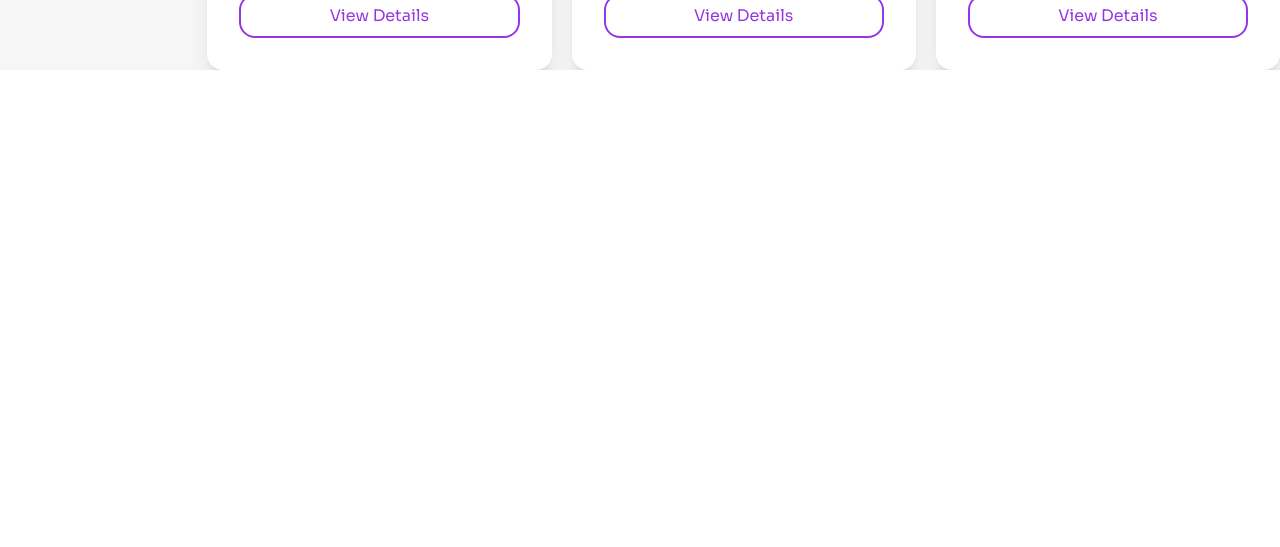
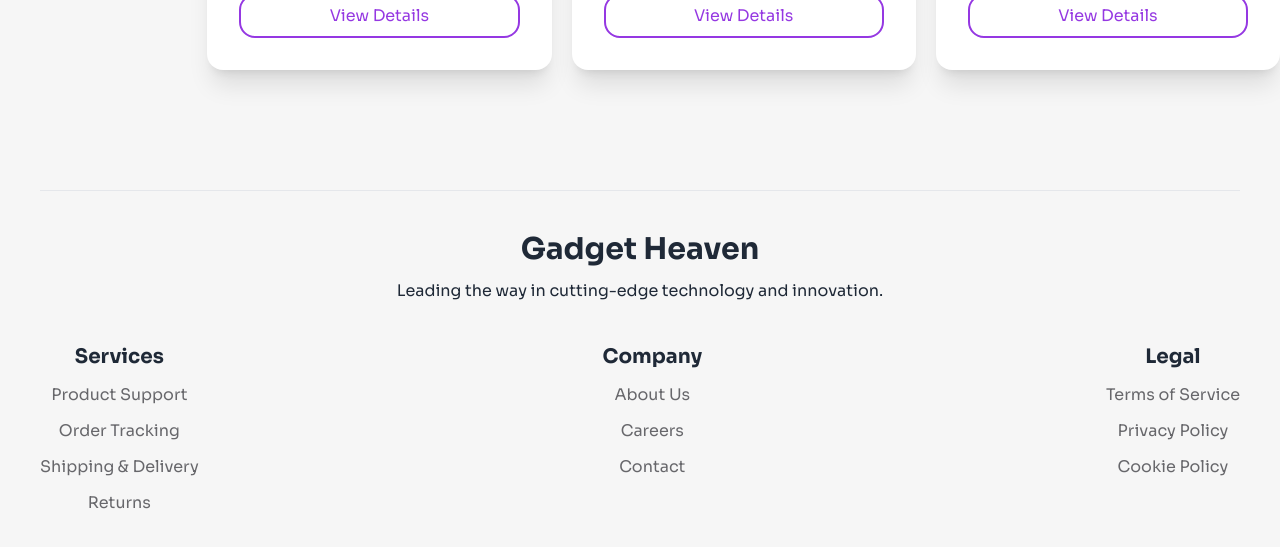
Before and after one commit to programming-hero-web-course-4/b10a8-gadget-heaven-shaimazerin46, a React (Vite) app: page / in a window 1280 px wide. Shown: the part 2562-3109 px from the top of the page. Before the commit the page ends 2632 px from the top, so only its background shows below. Built offline with nearby package versions, Linux system fonts and the light colour scheme.

Commit message:
footer done

```diff
--- a/src/components/Footer/Footer.jsx
+++ b/src/components/Footer/Footer.jsx
@@ -2,9 +2,40 @@
 
 const Footer = () => {
     return (
-        <div>
-            <div>
+        <div className="mt-20 p-10">
+            <hr />
+            <div className="w-1/2 mx-auto text-center mt-10">
+                <h3 className="mb-3 font-bold text-3xl">Gadget Heaven</h3>
+                <p>Leading the way in cutting-edge technology and innovation.</p>
+            </div>
+            <div className="flex justify-between mt-10 ">
+                <div className="text-center">
+                    <h3 className="font-bold text-xl mb-3">Services</h3>
+                    <ul className="text-light space-y-3">
+                        <li>Product Support</li>
+                        <li>Order Tracking</li>
+                        <li>Shipping & Delivery</li>
+                        <li>Returns</li>
+                    </ul>
+                </div>
+                <div className="text-center">
+                <h3 className="font-bold text-xl mb-3">Company</h3>
+                    <ul className="text-light space-y-3">
+                    <li>About Us</li>
+                        <li>Careers</li>
+                        <li>Contact</li>
 
+                    </ul>
+                </div>
+                <div className="text-center">
+                <h3 className="font-bold text-xl mb-3">Legal</h3>
+                    <ul className="text-light space-y-3">
+                        <li>Terms of Service</li>
+                        <li>Privacy Policy</li>
+                        <li>Cookie Policy</li>
+
+                    </ul>
+                </div>
             </div>
         </div>
     );
--- a/src/components/Roots/Roots.jsx
+++ b/src/components/Roots/Roots.jsx
@@ -22,6 +22,7 @@ const Roots = () => {
 
             </GadgetsContext.Provider>
 
+
             <Footer></Footer>
 
 
```
